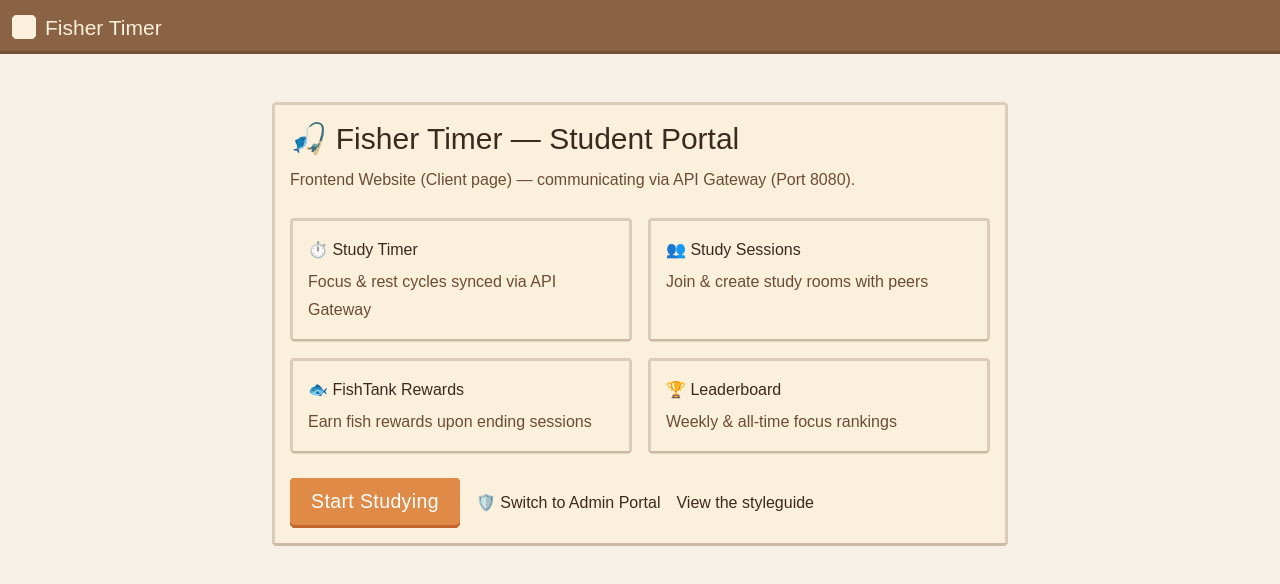
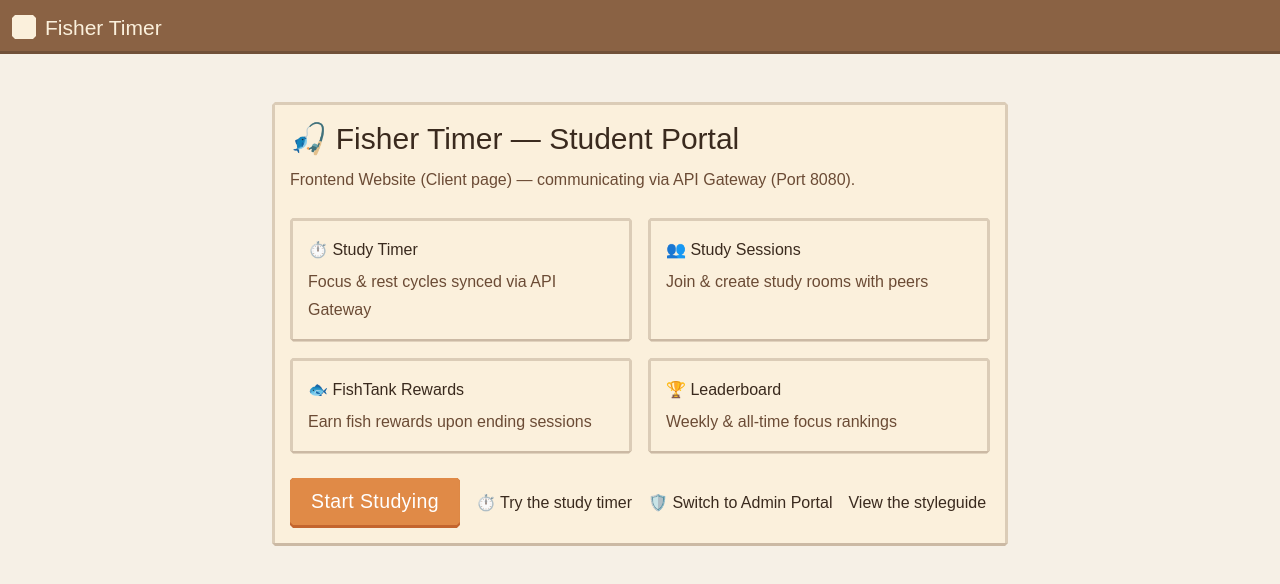
Before and after one commit to neennera/fishertimer, a Next.js app in the folder apps/web/: page / in a window 1280 px wide. Shown: the top 584 px of the page. Built offline with nearby package versions, Linux system fonts and the light colour scheme; a web font is replaced by a local one.

Commit message:
feat(web): link the study timer from the home page
Add a 'Try the study timer' link next to the admin and styleguide links, and record the /timer page in CHANGELOG.

```diff
--- a/apps/web/app/page.tsx
+++ b/apps/web/app/page.tsx
@@ -60,6 +60,9 @@ export default function Home() {
 
           <div className="mt-6 flex flex-wrap items-center gap-4">
             <PixelButton>Start Studying</PixelButton>
+            <Link href="/timer" className="underline underline-offset-4">
+              ⏱️ Try the study timer
+            </Link>
             <Link href="/admin" className="underline underline-offset-4">
               🛡️ Switch to Admin Portal
             </Link>
```
Also changed, not shown: 1 other file (tests, documents, lock files or other folders).
